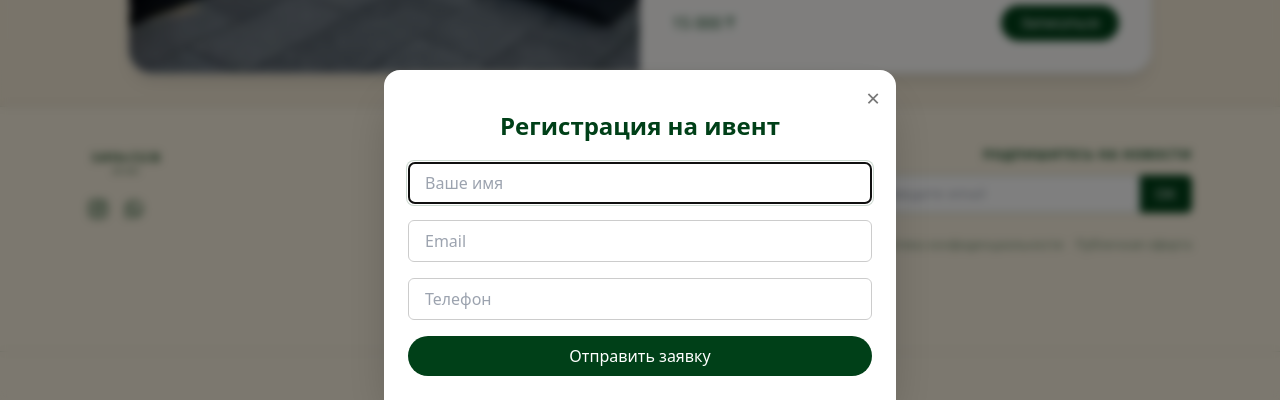
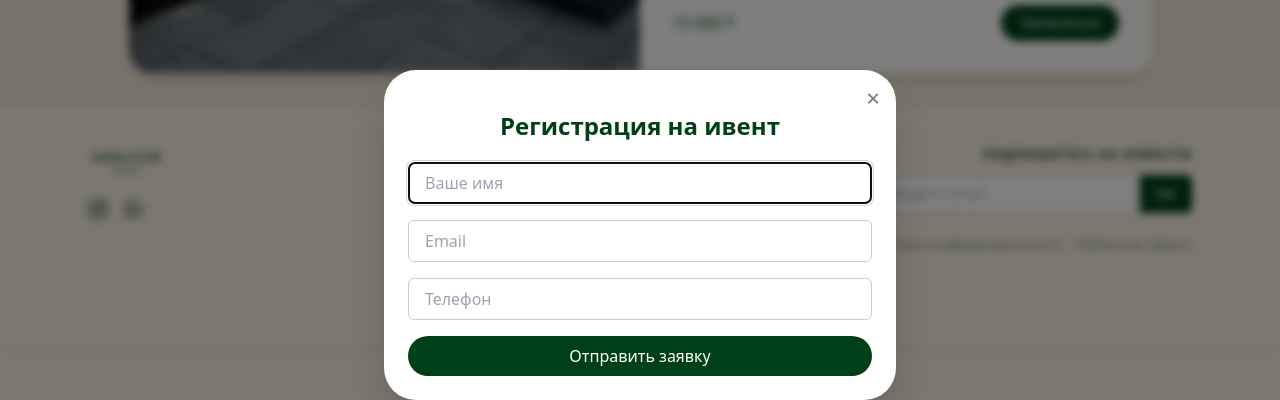
Before and after one commit to vlimkv/savoaclub, a React (Vite) app: page /events in a window 1280 px wide. Both pictures are taken after a click on the button "Записаться". Shown: the part 791-1191 px from the top of the page. Built offline with nearby package versions, Linux system fonts and the light colour scheme.

Commit message:
sound effect IOS + fix css

```diff
--- a/src/components/RegisterModal.jsx
+++ b/src/components/RegisterModal.jsx
@@ -10,21 +10,18 @@ export default function RegisterModal({ open, onClose, eventName }) {
   const progressRef = useRef(null);
   const nameInputRef = useRef(null);
 
-  // Auto-focus на первое поле
   useEffect(() => {
     if (open && nameInputRef.current) {
       setTimeout(() => nameInputRef.current.focus(), 100);
     }
   }, [open]);
 
-  // Закрытие по Escape
   useEffect(() => {
     const handleEscape = (e) => e.key === "Escape" && onClose();
     document.addEventListener("keydown", handleEscape);
     return () => document.removeEventListener("keydown", handleEscape);
   }, [onClose]);
 
-  // Прогресс-бар и автозакрытие
   useEffect(() => {
     if (submitted) {
       let progress = 0;
@@ -75,10 +72,14 @@ export default function RegisterModal({ open, onClose, eventName }) {
             });
             setSubmitted(true);
             setForm({ name: "", email: "", phone: "" });
+
+            const audio = new Audio("/success.mp3");
+            audio.play().catch(() => {});
         } catch {
             alert("Ошибка отправки. Попробуйте позже.");
         }
     }
+
   };
 
   const handleChange = (field, value) => {
@@ -91,6 +92,7 @@ export default function RegisterModal({ open, onClose, eventName }) {
   return (
     <AnimatePresence>
       <motion.div
+        key="overlay"
         initial={{ opacity: 0 }}
         animate={{ opacity: 1 }}
         exit={{ opacity: 0 }}
@@ -101,12 +103,12 @@ export default function RegisterModal({ open, onClose, eventName }) {
           <motion.div
             key={submitted ? "thanks" : "form"}
             drag="y"
-            dragConstraints={{ top: 0, bottom: 100 }}
-            dragElastic={0.2}
+            dragConstraints={{ top: 0, bottom: 120 }}
+            dragElastic={0.25}
             onDragEnd={(e, info) => {
-              if (info.offset.y > 80) onClose();
+              if (info.offset.y > 90) onClose();
             }}
-            initial={{ y: "100%", opacity: 0 }}
+            initial={{ y: "100%", opacity: 0, borderRadius: "2rem" }}
             animate={{ y: 0, opacity: 1 }}
             exit={{ y: "100%", opacity: 0 }}
             transition={{ duration: 0.4, ease: [0.22, 1, 0.36, 1] }}
--- a/src/index.css
+++ b/src/index.css
@@ -24,11 +24,12 @@
 }
 
 @keyframes shake {
-  0%, 100% { transform: translateX(0); }
-  20%, 60% { transform: translateX(-6px); }
-  40%, 80% { transform: translateX(6px); }
+  0% { transform: translateX(0); }
+  25% { transform: translateX(-6px); }
+  50% { transform: translateX(6px); }
+  75% { transform: translateX(-6px); }
+  100% { transform: translateX(0); }
 }
-
 .animate-shake {
-  animation: shake 0.4s ease-in-out;
+  animation: shake 0.4s ease;
 }
--- a/tailwind.config.js
+++ b/tailwind.config.js
@@ -9,6 +9,16 @@ export default {
       fontFamily: {
         inter: ['Inter', 'sans-serif'],
       },
+      animation: {
+        shake: 'shake 0.4s ease-in-out',
+      },
+      keyframes: {
+        shake: {
+          '0%, 100%': { transform: 'translateX(0)' },
+          '20%, 60%': { transform: 'translateX(-5px)' },
+          '40%, 80%': { transform: 'translateX(5px)' },
+        },
+      },
     },
   },
 
```
Also changed, not shown: 1 other file (tests, documents, lock files or other folders). Lines whose indentation alone changed are shown as unchanged.
